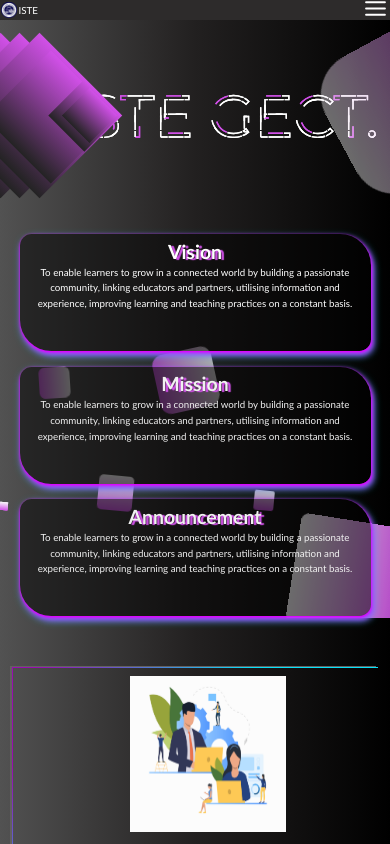
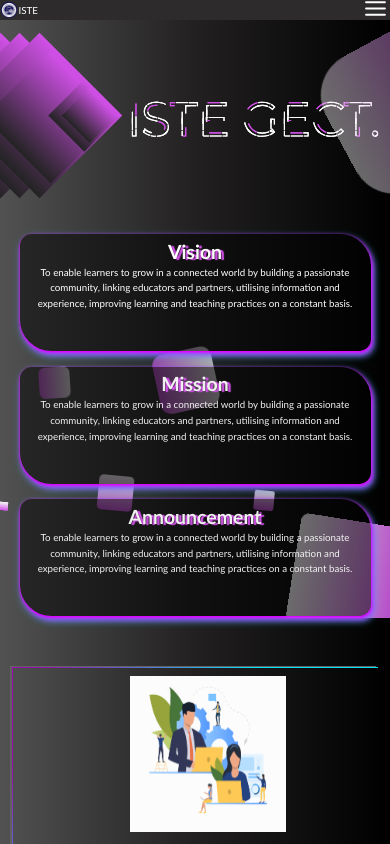
Before and after one commit to ISTEGECT/iste-website, a React (Create React App) app in the folder iste/: page / in a window 390 px wide. Shown: the top 844 px of the page. Built offline with nearby package versions, Linux system fonts and the light colour scheme.

Commit message:
made responsive

```diff
--- a/iste/src/component/Home.css
+++ b/iste/src/component/Home.css
@@ -7,8 +7,9 @@
     /* background-image: linear-gradient(180deg, rgb(0, 0, 0),rgb(0, 0, 0), rgb(34, 32, 32),rgb(82, 82, 82)); */
     /* background-image: linear-gradient(270deg, rgb(0, 0, 0), rgb(34, 32, 32),rgb(82, 82, 82)); */
 
-    position: relative;
+
     display: flex;
+    flex-direction: row;
     justify-content: center;
     align-items: center;
     font-family: 'IBM Plex Sans';
@@ -17,10 +18,11 @@
 }
 .Abox{
   height: 50vw;
-  width: 40vw;
+  width: 30%;
 
   overflow: hidden;
   z-index: 2;
+
 }
 .box{
   height: 30vw;
@@ -108,6 +110,7 @@
     height: 300px;
     margin: 0 auto;
 
+    width: 70%;
 
 }
 
```
